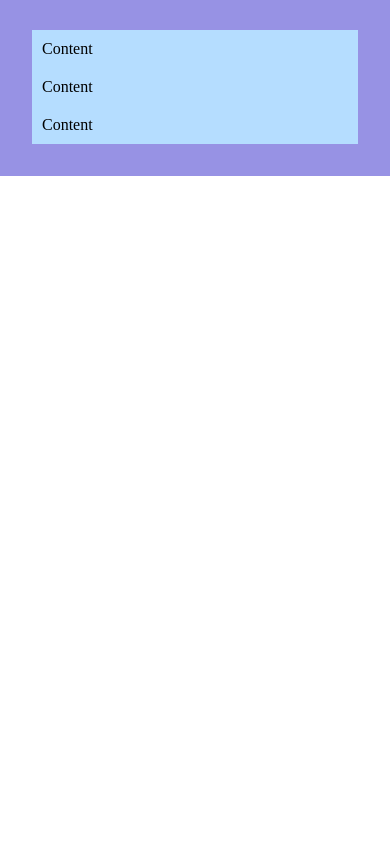
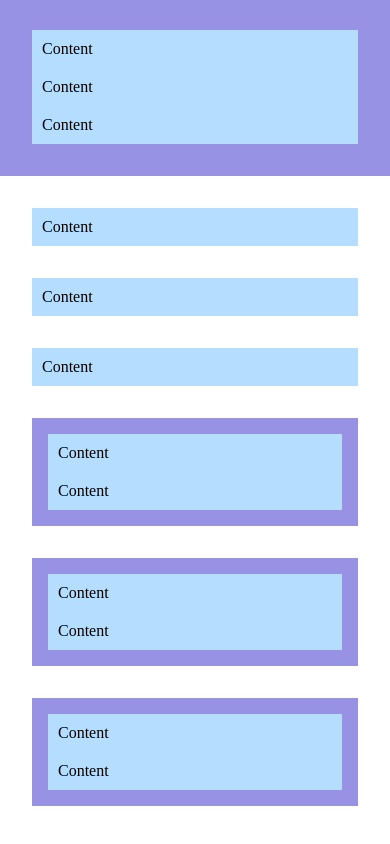
Before and after one commit to D4riu5/htmlcss-responsive-layout, a plain HTML site: page index.html in a window 390 px wide. Shown: the part 492-1336 px from the top of the page. Before the commit the page ends 844 px from the top, so only its background shows below. Drawn offline with Linux system fonts and the light colour scheme.

Commit message:
added section 3 layout w/ media query

```diff
--- a/css/mediaquery.css
+++ b/css/mediaquery.css
@@ -19,7 +19,6 @@
 
 
     /* SECTION 2 START */
-
     #planning .row{
         flex-wrap: wrap;
     }
@@ -28,6 +27,8 @@
         width: 100%;
     }
     /* SECTION 2 END */
+
+
 }
 /* TABLET END */
 
@@ -53,5 +54,12 @@
     /* SECTION 2 START */
 
     /* SECTION 2 END */
+
+
+    /* SECTION 3 START */
+    #testimonials .card{
+        flex-direction: column;
+    }
+    /* SECTION 3 END */
 }
 /* MOBILE END */
--- a/css/style.css
+++ b/css/style.css
@@ -61,12 +61,24 @@ header{
 #planning .row .col{
     width: 50%;
 }
-
 /* SECTION 2 END */
 
 
 /* SECTION 3 START */
+#testimonials{
+    padding: var(--main-space) 0;
+}
 
+#testimonials .container > *{
+    margin-bottom: var(--main-space);
+}
+
+
+#testimonials .card{
+    background-color: var(--secondary-color);
+    padding: 1rem;
+    display: flex;
+}
 /* SECTION 3 END */
 
 
--- a/index.html
+++ b/index.html
@@ -91,8 +91,44 @@
         <!-- SECTION 2 END -->
 
         <!-- SECTION 3 START -->
-        <section>
+        <section id="testimonials">
+            <div class="container">
 
+                <div class="box-debug">
+                            Content
+                </div>
+                <div class="box-debug">
+                            Content
+                </div>
+                <div class="box-debug">
+                            Content
+                </div>
+
+                <div class="card">
+                    <div class="box-debug">
+                            Content
+                    </div>
+                    <div class="box-debug">
+                            Content
+                    </div>
+                </div>
+                <div class="card">
+                    <div class="box-debug">
+                            Content
+                    </div>
+                    <div class="box-debug">
+                            Content
+                    </div>
+                </div>
+                <div class="card">
+                    <div class="box-debug">
+                            Content
+                    </div>
+                    <div class="box-debug">
+                            Content
+                    </div>
+                </div>
+            </div>
         </section>
         <!-- SECTION 3 END -->
 
```
